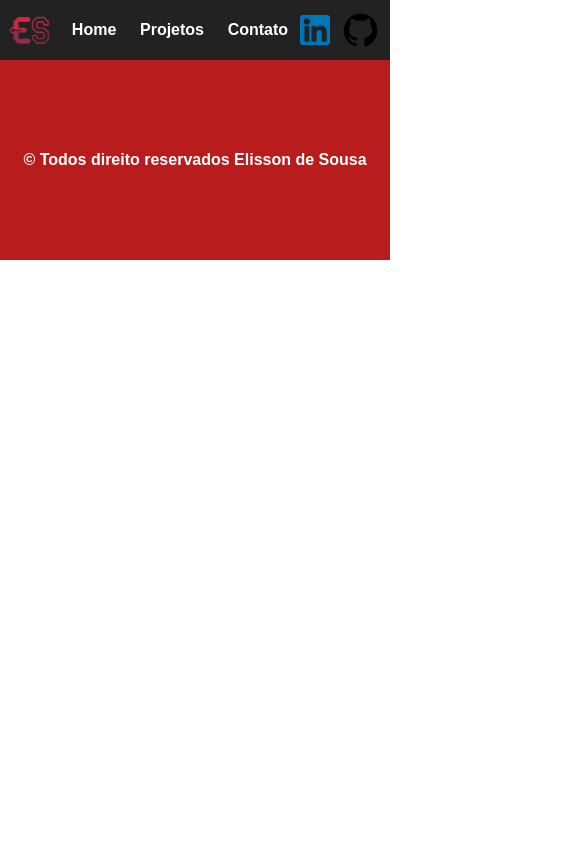
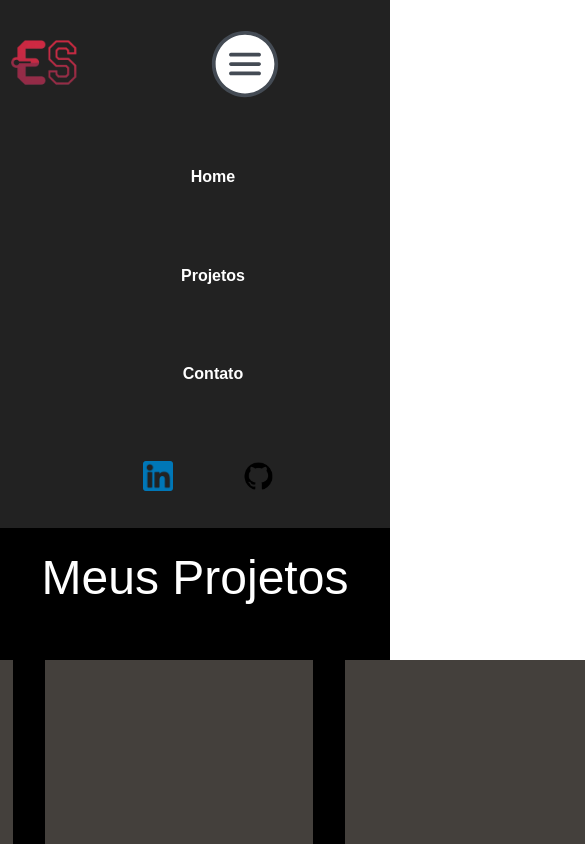
Before and after one commit to ElissonDeSous/meu-site, a React (Vite) app: page /projeto in a window 390 px wide. Shown: the top 844 px of the page, 585 px wide, since content can reach past the window. Built offline with nearby package versions, Linux system fonts and the light colour scheme.

Commit message:
menu responsivo

```diff
--- a/src/Componente/Topo/Header.jsx
+++ b/src/Componente/Topo/Header.jsx
@@ -3,15 +3,25 @@ import Logo from "./img/Logo.png"
 import Linkedin from "./img/linkedin.png"
 import Github from "./img/github.png"
 
+export default function Header(){
 
-export default function Header(){
+
+    function menu(){
+        const menu = document.getElementById("menu");
+        menu.classList.toggle("hidden")
+
+    }
     return(
         <header className="  text-white bg-[#222222] flex  items-center justify-around lg:h-[100px] ">
-            <div>
-                <img src={Logo} className="rounded-full" width="100px" alt="" />
+        <div >
+            <div className="">
+                <img src={Logo} className="rounded-full md:flex hidden" width="100px" alt="" />
             </div>
-            <nav className="w-[400px]">
-                <ul className="flex justify-around">
+        </div>
+
+            <nav className="w-[500px] flex justify-around">
+
+                <ul className="md:flex hidden md:w-[500px] justify-around w-[200px] ">
                     <li className="hover:text-red-500 font-bold">
                         <Link to="/">Home</Link>
                     </li>
@@ -24,17 +34,62 @@ export default function Header(){
                         <Link to="/">Contato</Link>
                     </li>
                 </ul>
-            </nav>
-            <div className="flex items-center">
+
+                <div className="flex justify-around">
+                <div className="relative right-[50px] top-3">
+                <img src={Logo} className="rounded-full lg:hidden" width="100px" alt="" />
+                </div>
+                <div>
+                  <div className="md:hidden flex justify-center items-center">
+              <button onClick={menu} className = "">
+              <svg xmlns="http://www.w3.org/2000/svg" x="0px" y="0px" width="80" height="128" viewBox="0 0 128 128">
+<path fill="#fff" d="M64 14A50 50 0 1 0 64 114A50 50 0 1 0 64 14Z"></path><path fill="#444b54" d="M64,117c-29.2,0-53-23.8-53-53s23.8-53,53-53s53,23.8,53,53S93.2,117,64,117z M64,17c-25.9,0-47,21.1-47,47s21.1,47,47,47s47-21.1,47-47S89.9,17,64,17z"></path><path fill="#444b54" d="M86.5 52h-45c-1.7 0-3-1.3-3-3s1.3-3 3-3h45c1.7 0 3 1.3 3 3S88.2 52 86.5 52zM86.5 67h-45c-1.7 0-3-1.3-3-3s1.3-3 3-3h45c1.7 0 3 1.3 3 3S88.2 67 86.5 67z"></path><g><path fill="#444b54" d="M86.5,82h-45c-1.7,0-3-1.3-3-3s1.3-3,3-3h45c1.7,0,3,1.3,3,3S88.2,82,86.5,82z"></path></g>
+</svg>
+              </button>
+          </div>
+
+         <div className="">
+         <ul id="menu" className="flex flex-col md:hidden h-[400px] relative right-8  justify-around items-center  ">
+                    <li className="hover:text-red-500 font-bold">
+                        <Link to="/">Home</Link>
+                    </li>
+
+                    <li className="hover:text-red-500 font-bold">
+                        <Link to="/projeto">Projetos</Link>
+                    </li>
+
+                    <li className="hover:text-red-500 font-bold">
+                        <Link to="/">Contato</Link>
+                    </li>
+
+
+                    <div className="flex justify-around items-center w-[200px]">
                 <Link to="https://www.linkedin.com/in/elisson-sousa-dos-sntos-6234b9209/" target="_blank">
-                <img src={Linkedin} width="50px" alt="" />
+                <img src={Linkedin} className="w-[30px]" alt="" />
                 </Link>
 
 
                 <Link to="https://github.com/ElissonDeSous" target="blank">
-                   <img  src={Github} width="100px"  alt="" />
+                   <img  src={Github} className="w-[50px]" width="100px"  alt="" />
                 </Link>
-            </div>
+           </div>
+                </ul>
+         </div>
+                  </div>
+
+
+
+                </div>
+
+
+
+            </nav>
+
+
+
+
+
+
         </header>
     )
 }
--- a/src/Componente/conteudoHome/Conteudo1.jsx
+++ b/src/Componente/conteudoHome/Conteudo1.jsx
@@ -2,7 +2,7 @@ import Elisson from "../../Paginas/Home/img/elisson.jpg"
     export default function ConteudoPrincipal(){
         return(
         <section>
-            <div className=" text-white bg-black md:h-[500px] h-[800px] flex flex-wrap  justify-around p-2">
+            <div className=" text-white bg-black lg:h-[500px] h-[800px] flex flex-wrap  justify-around p-2">
 
                  <div className="flex flex-col flex-wrap justify-center items-center">
                  <img src={Elisson}  className="w-[200px] md:w-[300px] rounded-full px-2" alt="" />
--- a/src/Componente/conteudoHome/Conteudo2.jsx
+++ b/src/Componente/conteudoHome/Conteudo2.jsx
@@ -8,7 +8,7 @@ import Postgres from "./img/postgres.png"
 
 export default function Conteudo2(){
     return(
-        <div className="bg-[#181C14] lg:h-[500px] flex flex-col justify-around items-center">
+        <div className="bg-[#181C14] lg:h-[400px]  flex flex-col justify-around items-center">
             <h1 className="text2xl lg:text-5xl text-2xl text-center m-7 font-bold text-white ">Tecnologias Utilizadas</h1>
            <div className="flex lg:flex-row flex-wrap flex-col justify-around lg:w-[900px] ">
               <div className="">
--- a/src/Paginas/Projetos/Projetos.jsx
+++ b/src/Paginas/Projetos/Projetos.jsx
@@ -1,7 +1,21 @@
 export default function Projetos(){
     return(
-        <div>
+        <div className="h-[600px] bg-black text-white">
+            <div className="flex justify-center items-center flex-col">
+                <h1 className="text-5xl flex items-center flex-wrap h-[100px]">Meus Projetos</h1>
+                <div className="flex m-8 w-[900px] ">
+                    <div className="mr-8 bg-stone-700 w-[500px] h-[300px]">
 
+                    </div>
+                    <div className="mr-8 bg-stone-700 w-[500px] h-[300px]">
+
+                    </div>
+                    <div className= " mr-8 bg-stone-700 w-[500px] h-[300px]">
+
+                    </div>
+
+                </div>
+            </div>
         </div>
     )
 }
```
